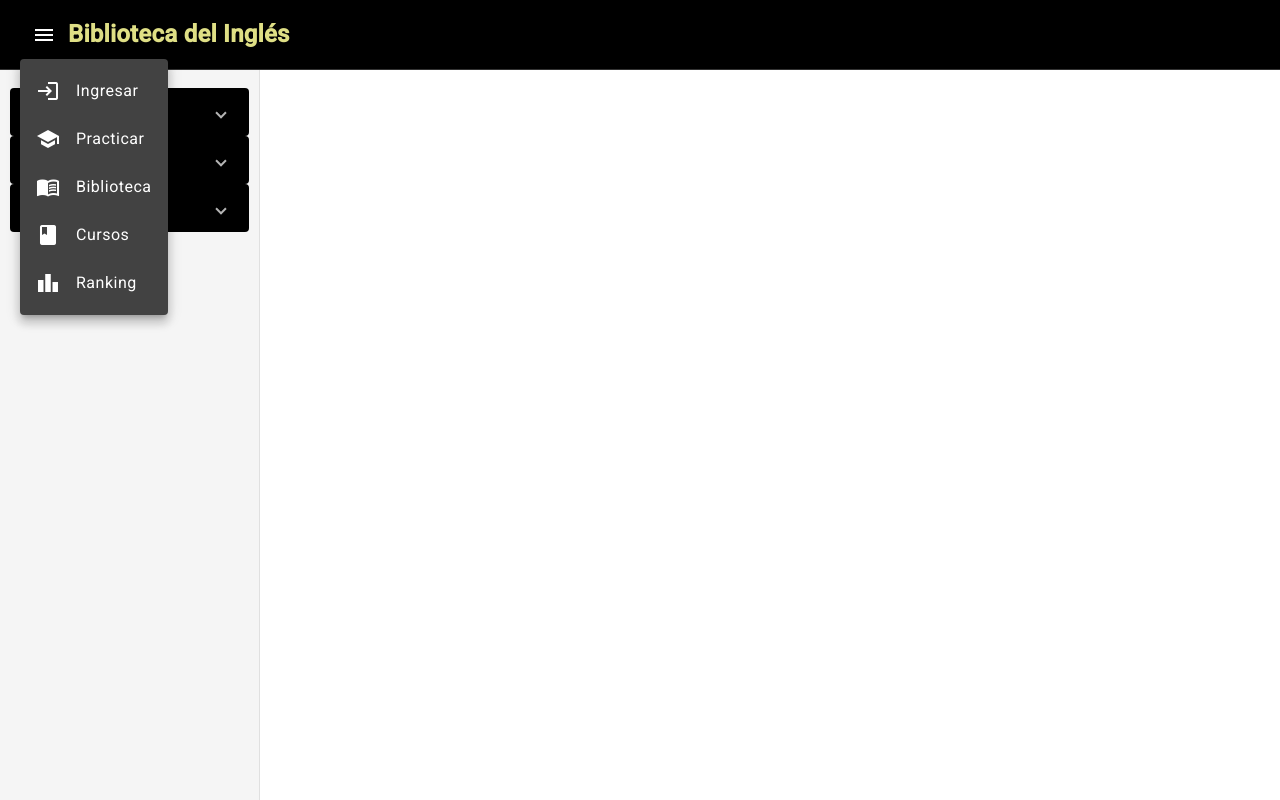
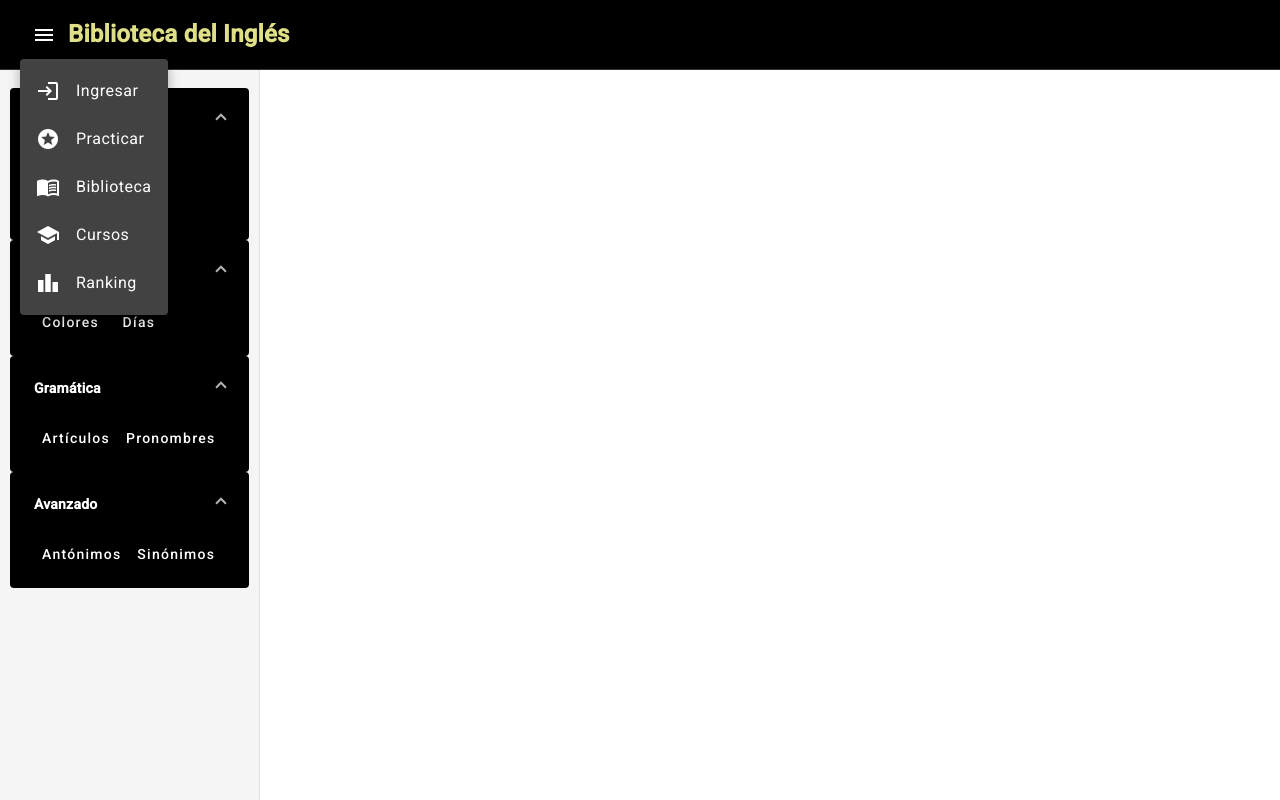
Before and after one commit to sebasxx85/englishProyect, an Angular app: page /library in a window 1280 px wide. Both pictures are taken after a click on the button "menu". Shown: the top 800 px of the page. Built offline with nearby package versions, Linux system fonts and the light colour scheme.

Commit message:
add avanzados

```diff
--- a/src/app/Shared/components/header/header.component.html
+++ b/src/app/Shared/components/header/header.component.html
@@ -28,13 +28,13 @@
         <mat-icon>login</mat-icon> Ingresar
       </button>
       <button mat-menu-item [routerLink]="'/home'">
-        <mat-icon>school</mat-icon> Practicar
+        <mat-icon>stars</mat-icon> Practicar
       </button>
       <button mat-menu-item [routerLink]="'/library'">
         <mat-icon>menu_book</mat-icon> Biblioteca
       </button>
       <button mat-menu-item [routerLink]="'/cursos'">
-        <mat-icon>book</mat-icon> Cursos
+        <mat-icon>school</mat-icon> Cursos
       </button>
       <button mat-menu-item [routerLink]="'/ranking'">
         <mat-icon>leaderboard</mat-icon> Ranking
--- /dev/null
+++ b/src/app/library/components/avanzado/antonimos/antonimos.component.html
@@ -0,0 +1 @@
+<p>antonimos works!</p>
--- /dev/null
+++ b/src/app/library/components/avanzado/sinonimos/sinonimos.component.html
@@ -0,0 +1 @@
+<p>sinonimos works!</p>
--- a/src/app/library/library.component.html
+++ b/src/app/library/library.component.html
@@ -1,14 +1,13 @@
-<app-header [title]="title">{{title}}</app-header>
+<app-header [title]="title">{{ title }}</app-header>
 
 <body>
   <div class="container">
-
     <mat-sidenav-container class="sidenav-container">
       <mat-sidenav mode="side" opened class="sidenav">
         <mat-nav-list class="navegacion">
 
           <!-- Verbos -->
-      <mat-expansion-panel>
+          <mat-expansion-panel [expanded]="true">
             <mat-expansion-panel-header>
               <mat-panel-title>Verbos principales</mat-panel-title>
             </mat-expansion-panel-header>
@@ -18,7 +17,7 @@
           </mat-expansion-panel>
 
           <!-- Vocabulario -->
-      <mat-expansion-panel>
+          <mat-expansion-panel [expanded]="true">
             <mat-expansion-panel-header>
               <mat-panel-title>Vocabulario</mat-panel-title>
             </mat-expansion-panel-header>
@@ -27,12 +26,21 @@
           </mat-expansion-panel>
 
           <!-- Gramática -->
-      <mat-expansion-panel>
+          <mat-expansion-panel [expanded]="true">
             <mat-expansion-panel-header>
               <mat-panel-title>Gramática</mat-panel-title>
             </mat-expansion-panel-header>
             <button mat-button (click)="selectTopic('articulos')">Artículos</button>
             <button mat-button (click)="selectTopic('pronombres')">Pronombres</button>
+          </mat-expansion-panel>
+
+          <!-- Avanzado -->
+          <mat-expansion-panel [expanded]="true">
+            <mat-expansion-panel-header>
+              <mat-panel-title>Avanzado</mat-panel-title>
+            </mat-expansion-panel-header>
+            <button mat-button (click)="selectTopic('antonimos')">Antónimos</button>
+            <button mat-button (click)="selectTopic('sinonimos')">Sinónimos</button>
           </mat-expansion-panel>
 
         </mat-nav-list>
@@ -50,11 +58,13 @@
           <app-articulos *ngSwitchCase="'articulos'"></app-articulos>
           <app-pronombres *ngSwitchCase="'pronombres'"></app-pronombres>
 
+          <app-antonimos *ngSwitchCase="'antonimos'"></app-antonimos>
+          <app-sinonimos *ngSwitchCase="'sinonimos'"></app-sinonimos>
+
           <div *ngSwitchDefault>Selecciona una sección del menú.</div>
         </ng-container>
       </mat-sidenav-content>
     </mat-sidenav-container>
-
   </div>
 </body>
 
--- a/src/app/library/library.component.ts
+++ b/src/app/library/library.component.ts
@@ -12,6 +12,8 @@ import { DiasComponent } from './components/vocabulario/dias/dias.component';
 import { ArticulosComponent } from './components/gramatica/articulos/articulos.component';
 import { PronombresComponent } from './components/gramatica/pronombres/pronombres.component';
 import { SharedModule } from '../Shared/shared.module';
+import { SinonimosComponent } from './components/avanzado/sinonimos/sinonimos.component';
+import { AntonimosComponent } from './components/avanzado/antonimos/antonimos.component';
 
 @Component({
   selector: 'app-library',
@@ -29,6 +31,8 @@ import { SharedModule } from '../Shared/shared.module';
     DiasComponent,
     ArticulosComponent,
     PronombresComponent,
+    SinonimosComponent,
+    AntonimosComponent,
     SharedModule
   ],
   templateUrl: './library.component.html',
```
Also changed, not shown: src/app/library/components/avanzado/antonimos/antonimos.component.ts (added, +12 -0 lines), src/app/library/components/avanzado/sinonimos/sinonimos.component.ts (added, +12 -0 lines), src/app/library/components/avanzado/antonimos/antonimos.component.scss (added), src/app/library/components/avanzado/sinonimos/sinonimos.component.scss (added), 2 other files (tests, documents, lock files or other folders). Lines whose indentation alone changed are shown as unchanged.
